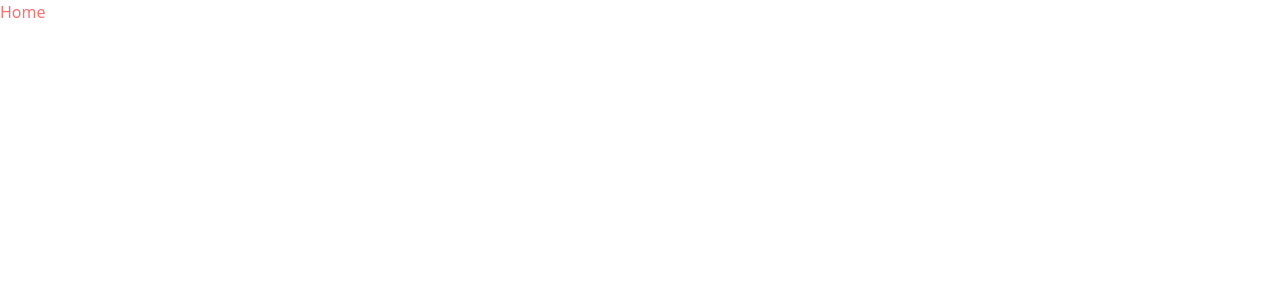
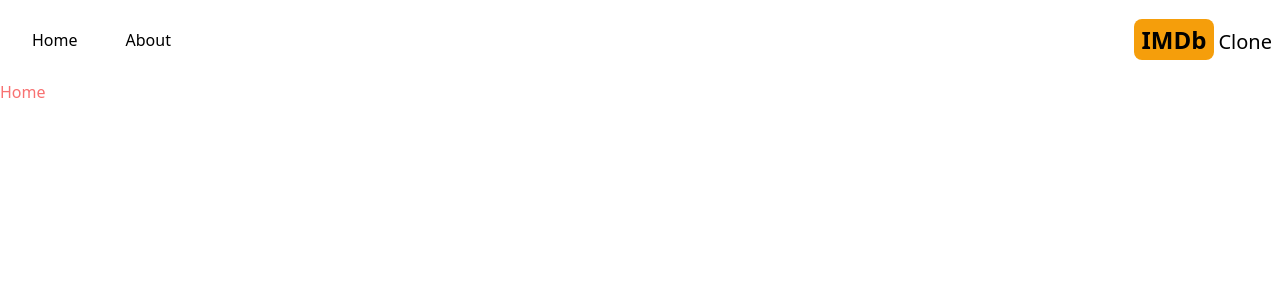
Before and after one commit to AbrahamPeter96/Next.jsdemo, a Next.js app: page / in a window 1280 px wide. Shown: the top 300 px of the page. Built offline with nearby package versions, Linux system fonts and the light colour scheme.

Commit message:
working on the header

```diff
--- a/package.json
+++ b/package.json
@@ -13,7 +13,8 @@
     "eslint-config-next": "13.2.4",
     "next": "13.2.4",
     "react": "18.2.0",
-    "react-dom": "18.2.0"
+    "react-dom": "18.2.0",
+    "react-icons": "^4.8.0"
   },
   "devDependencies": {
     "autoprefixer": "^10.4.14",
--- a/src/app/layout.js
+++ b/src/app/layout.js
@@ -1,5 +1,4 @@
 import "./globals.css";
-
 export const metadata = {
   title: "IMDB Clone",
   description: "This is IMDB clone",
--- a/src/app/page.js
+++ b/src/app/page.js
@@ -1,8 +1,14 @@
 import { Inter } from "next/font/google";
 import styles from "./page.module.css";
+import Header from "@/components/Header";
 
 const inter = Inter({ subsets: ["latin"] });
 
 export default function Home() {
-  return <h1 className="text-red-400">Home</h1>;
+  return (
+    <>
+      <Header />
+      <h1 className="text-red-400">Home</h1>
+    </>
+  );
 }
--- /dev/null
+++ b/src/components/Header.js
@@ -0,0 +1,25 @@
+import React from "react";
+import MenuItem from "./MenuItem";
+import { AiFillHome } from "react-icons/ai";
+import { BsFillInfoCircleFill } from "react-icons/bs";
+import Link from "next/link";
+export default function Header() {
+  return (
+    <div className="flex justify-between mx-2 max-2-6xl sm:auto items-center py-6">
+      <div className="flex">
+        <MenuItem title="Home" address="/" Icon={AiFillHome} />
+        <MenuItem title="About" address="/about" Icon={BsFillInfoCircleFill} />
+      </div>
+      <div className="">
+        <Link href="/">
+          <h2 className="text-2xl">
+            <span className="font-bold bg-amber-500 py-1 px-2 rounded-lg mr-1">
+              IMDb
+            </span>
+            <span className="text-xl hidden sm:inline">Clone</span>
+          </h2>
+        </Link>
+      </div>
+    </div>
+  );
+}
--- /dev/null
+++ b/src/components/MenuItem.js
@@ -0,0 +1,13 @@
+import Link from "next/link";
+import React from "react";
+
+export default function MenuItem({ title, address, Icon }) {
+  return (
+    <div>
+      <Link href={address} className="mx-4 lg:mx-6 hover:text-amber-600">
+        <Icon className="text-2xl sm:hidden mx-4" />
+        <p className="hidden sm:inline my-2 text-sm-">{title}</p>
+      </Link>
+    </div>
+  );
+}
```
Also changed, not shown: 1 other file (tests, documents, lock files or other folders).
